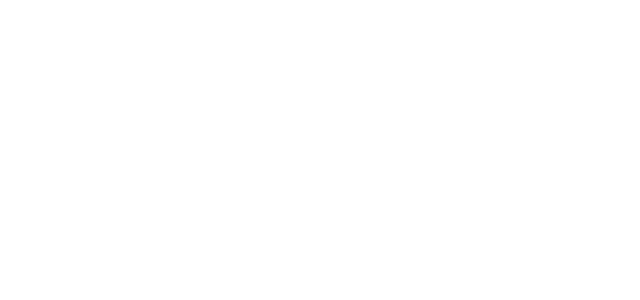
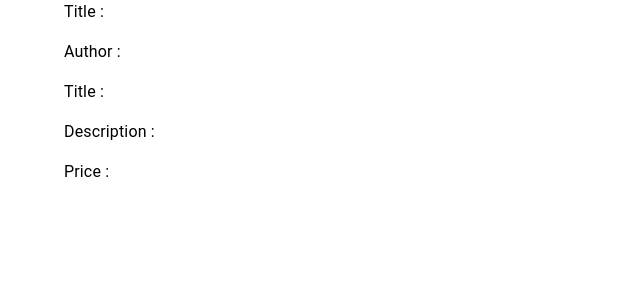
Before and after one commit to OFIRI/colman-bookshop-client, a React (Create React App) app: page /BookDetails/1 in a window 1280 px wide. Before the commit this address had no page. Shown: the top 300 px of the page, without its empty margins (0-640 px from the left). Built offline with nearby package versions, Linux system fonts and the light colour scheme.

Commit message:
some of the main views for book are ready

```diff
--- a/src/App.tsx
+++ b/src/App.tsx
@@ -1,19 +1,18 @@
-import React from 'react';
-import {BrowserRouter as Router,
-  Route,
-  Routes} from 'react-router-dom';
-import HomePage from './Components/HomePage/HomePage';
+import React from "react";
+import { BrowserRouter as Router, Route, Routes } from "react-router-dom";
+import BookDetails from "./Components/BookDetails/BookDetails";
+import HomePage from "./Components/HomePage/HomePage";
 
 function App() {
   return (
     <Router>
       <div className="App">
         <Routes>
-          <Route path='/' element={<HomePage/>}/>
+          <Route path="/" element={<HomePage />} />
+          <Route path="/BookDetails/:id" element={<BookDetails />} />
         </Routes>
       </div>
     </Router>
-
   );
 }
 
--- a/src/Components/BookCard/BookCard.tsx
+++ b/src/Components/BookCard/BookCard.tsx
@@ -1,11 +1,16 @@
 import { Box, Button, Card, CardContent, Typography } from "@mui/material";
-import { Container } from "@mui/system";
+import { useNavigate } from "react-router-dom";
 import { Book } from "../../types/Book";
 
 interface IProps {
   book: Book;
 }
 const BookCard = ({ book }: IProps) => {
+  const navigate = useNavigate();
+  const toDetailScreen = (bookId: string) => {
+    navigate(`/BookDetails/${bookId}`);
+  };
+
   return (
     <>
       <Card
@@ -33,7 +38,13 @@ const BookCard = ({ book }: IProps) => {
             <Typography component="div" color="green" variant="overline">
               ${book.price}
             </Typography>
-            <Button>Details</Button>
+            <Button
+              onClick={() => {
+                toDetailScreen(book._id);
+              }}
+            >
+              Details
+            </Button>
           </CardContent>
         </Box>
       </Card>
--- a/src/Components/BookDetails/BookDetails.tsx
+++ b/src/Components/BookDetails/BookDetails.tsx
@@ -1,14 +1,24 @@
 import { Typography } from "@mui/material";
 import { Container } from "@mui/system";
-import { Book } from "../../types/Book";
+import { useParams } from "react-router-dom";
 
-interface IProps {
-  book: Book;
-}
-const BookDetails = ({ book }: IProps) => {
-  <Container sx={{ display: "flex" }}>
-    <Typography paragraph>Title : {book.title}</Typography>
-  </Container>;
+const BookDetails = () => {
+  const { id } = useParams();
+  return (
+    <Container
+      sx={{
+        display: "flex",
+        flexDirection: "column",
+        justifyContent: "space-between",
+      }}
+    >
+      <Typography paragraph>Title : </Typography>
+      <Typography paragraph>Author : </Typography>
+      <Typography paragraph>Title : </Typography>
+      <Typography paragraph>Description : </Typography>
+      <Typography paragraph>Price : </Typography>
+    </Container>
+  );
 };
 
 export default BookDetails;
--- a/src/Components/BookForm.tsx
+++ b/src/Components/BookForm.tsx
@@ -23,9 +23,6 @@ interface IBookFormProps {
   submitHandle: SubmitHandler<Book>;
 }
 const BookForm = ({ book, submitHandle }: IBookFormProps) => {
-  const test = () => {
-    console.log("this is the test");
-  };
   const {
     register,
     handleSubmit,
--- a/src/Components/BookListPage/BookListPage.tsx
+++ b/src/Components/BookListPage/BookListPage.tsx
@@ -1,8 +1,7 @@
 import { Book } from "../../types/Book";
 import BookCard from "../BookCard/BookCard";
 import { Container } from "@mui/system";
-import axios from "axios";
-import { Button } from "@mui/material";
+
 const books: Book[] = [
   {
     _id: "0",
```
Also changed, not shown: src/types/Book.ts (+6 -6 lines).
